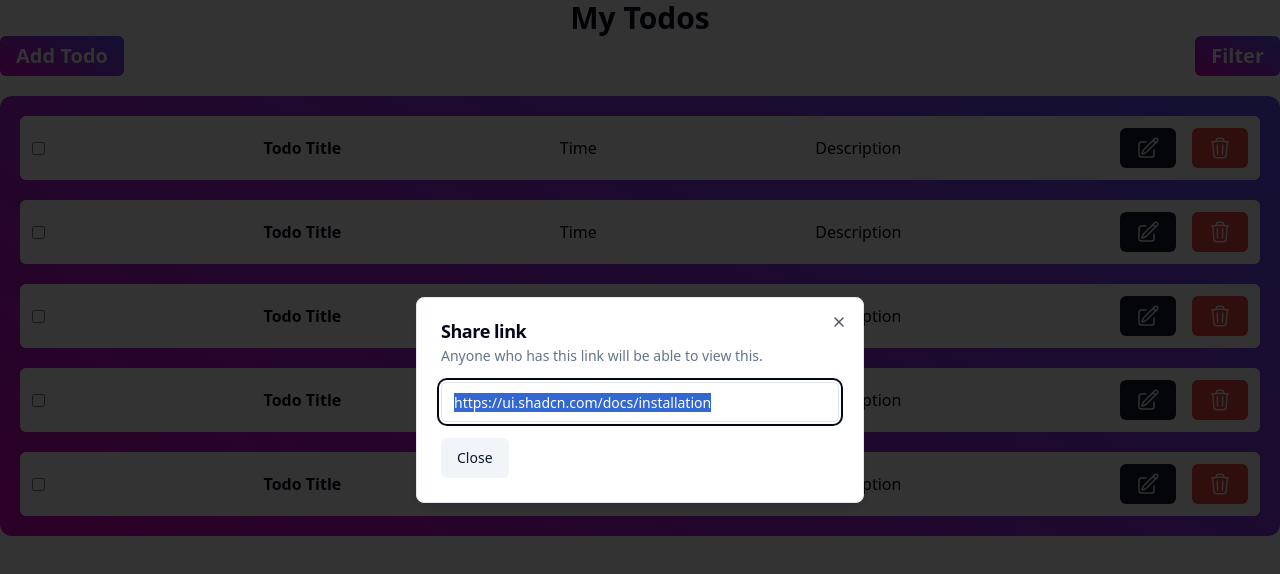
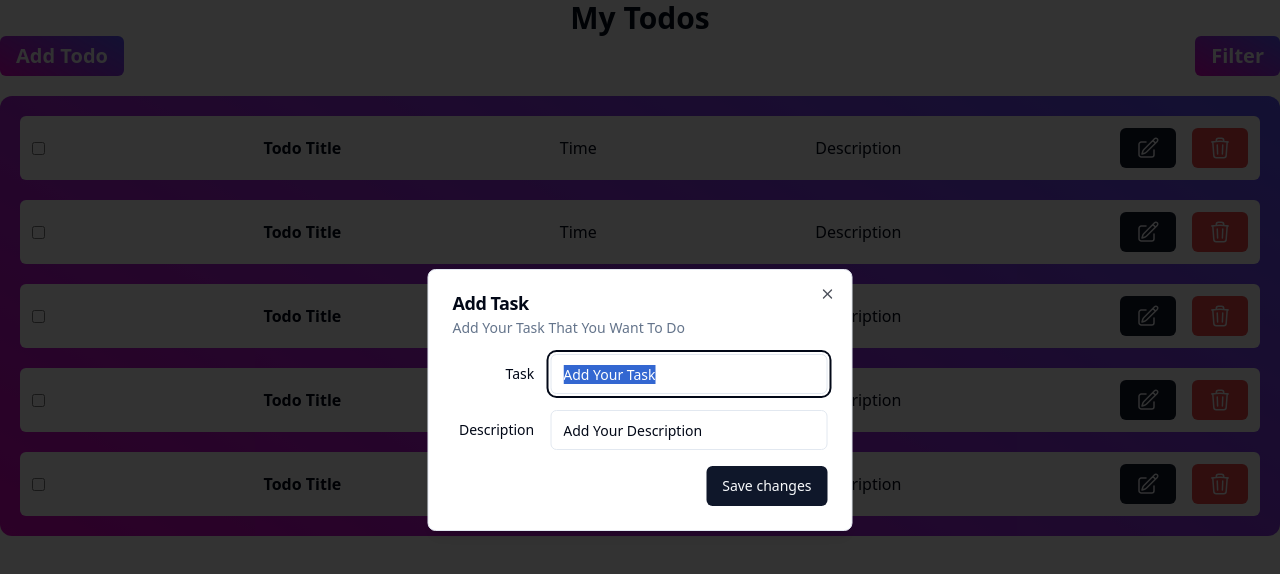
Before and after one commit to imashiqe/todo-redux, a React (Vite) app: page / in a window 1280 px wide. Both pictures are taken after a click on the button "Add Todo". Shown: the top 574 px of the page. Built offline with nearby package versions, Linux system fonts and the light colour scheme.

Commit message:
data trigger

```diff
--- a/src/components/todo/AddTodoModal.tsx
+++ b/src/components/todo/AddTodoModal.tsx
@@ -1,3 +1,4 @@
+import { FormEvent, useState } from "react";
 import { Button } from "../ui/button";
 import { Dialog, DialogContent, DialogTrigger,DialogHeader, DialogDescription,DialogTitle,DialogFooter,DialogClose } from "../ui/dialog";
 import { Input } from "../ui/input";
@@ -5,39 +6,56 @@ import { Label } from "../ui/label";
 
 
 const AddTodoModal = () => {
+     const  [task, setTask] = useState('');
+     const  [description, setDescription] = useState('');
+     const  onSubmit = (e: FormEvent) =>{
+         e.preventDefault();
+     }
+     console.log({task, description});
     return (
         <Dialog>
       <DialogTrigger asChild>
-           <Button className="bg-primary-gradient text-xl font-semibold">Add Todo</Button>
+      <Button className="bg-primary-gradient text-xl font-semibold">Add Todo</Button>
       </DialogTrigger>
-      <DialogContent className="sm:max-w-md">
+
+      <DialogContent className="sm:max-w-[425px]">
+      <form onSubmit={onSubmit}>
         <DialogHeader>
-          <DialogTitle>Share link</DialogTitle>
+          <DialogTitle>Add Task</DialogTitle>
           <DialogDescription>
-            Anyone who has this link will be able to view this.
+           Add  Your Task That  You  Want To Do
           </DialogDescription>
         </DialogHeader>
-        <div className="flex items-center space-x-2">
-          <div className="grid flex-1 gap-2">
-            <Label htmlFor="link" className="sr-only">
-              Link
+        <div className="grid gap-4 py-4">
+          <div className="grid grid-cols-4 items-center gap-4">
+            <Label htmlFor="task" className="text-right">
+             Task
             </Label>
             <Input
-              id="link"
-              defaultValue="https://ui.shadcn.com/docs/installation"
-              readOnly
+            onBlur= {(e) => setTask(e.target.value)}
+              id="task"
+              defaultValue="Add Your Task"
+              className="col-span-3"
             />
           </div>
+          <div className="grid grid-cols-4 items-center gap-4">
+            <Label htmlFor="description" className="text-right">
+              Description
+            </Label>
+            <Input
+              id="description"
+                onBlur= {(e) => setDescription(e.target.value)}
+              defaultValue="Add Your Description"
+              className="col-span-3"
+            />
+          </div>
+        </div>
+           <div className="flex justify-end">
+          <Button type="submit">Save changes</Button>
+          </div>
+        </form>
+      </DialogContent>
 
-        </div>
-        <DialogFooter className="sm:justify-start">
-          <DialogClose asChild>
-            <Button type="button" variant="secondary">
-              Close
-            </Button>
-          </DialogClose>
-        </DialogFooter>
-      </DialogContent>
     </Dialog>
     );
 
```
